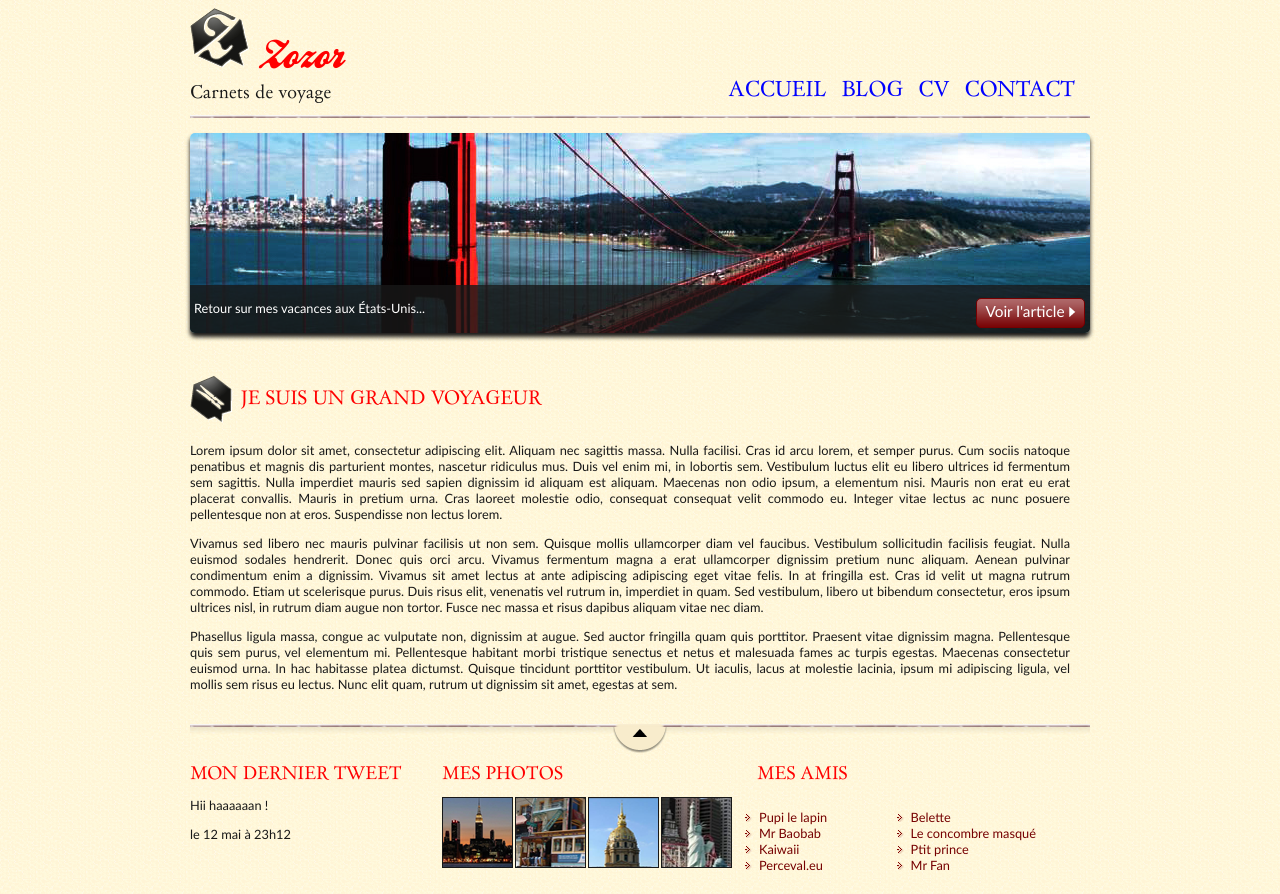
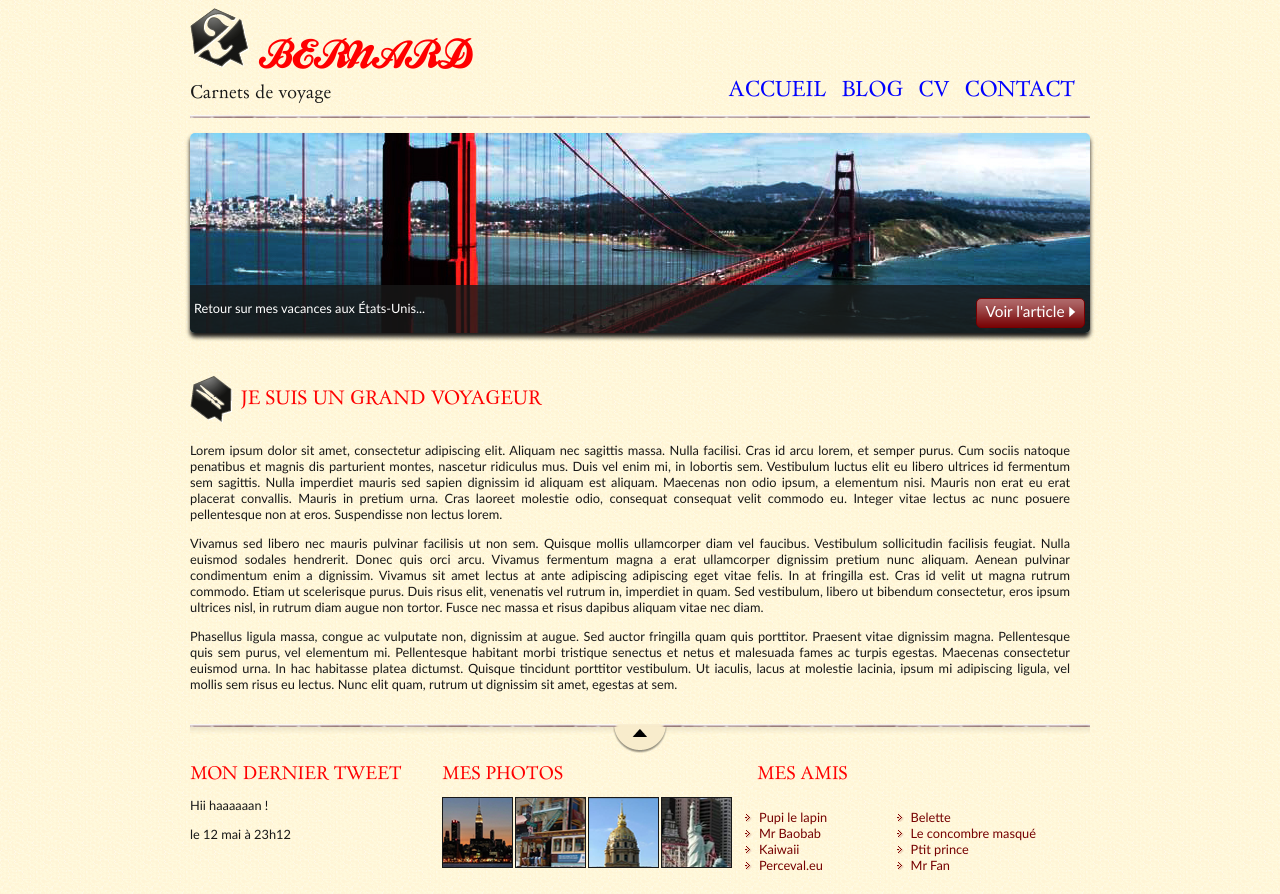
Before and after one commit to ThomasEcalle/git_3_SI_3, a plain HTML site: page index.html in a window 1280 px wide. Drawn offline with Linux system fonts and the light colour scheme.

Commit message:
Add bernard's title

```diff
--- a/index.html
+++ b/index.html
@@ -12,7 +12,7 @@
                 <div id="titre_principal">
                     <div id="logo">
                         <img src="images/zozor_logo.png" alt="Logo de Zozor" />
-                        <h1>Zozor</h1>
+                        <h1>BERNARD</h1>
                     </div>
                     <h2>Carnets de voyage</h2>
                 </div>
```
